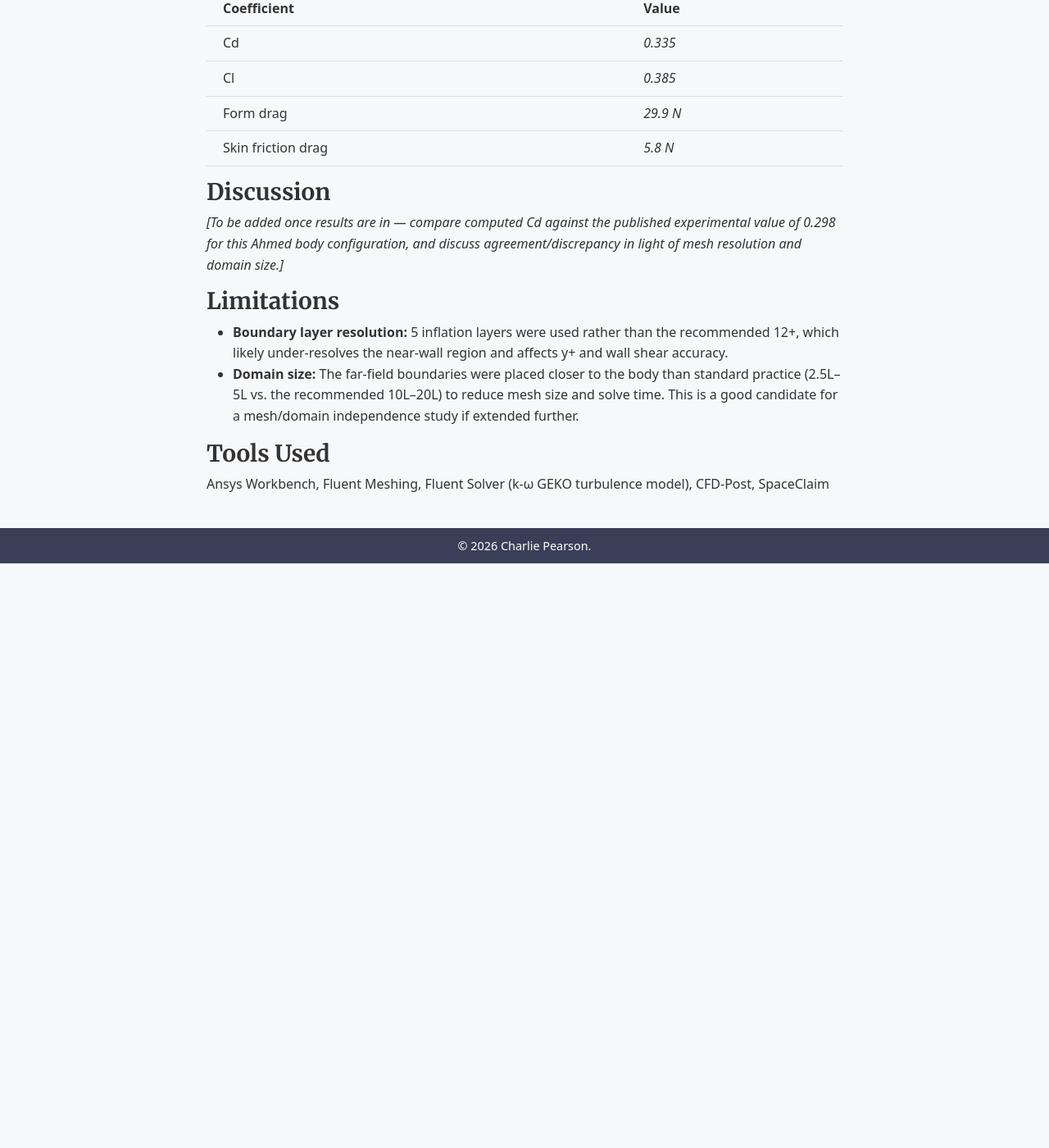
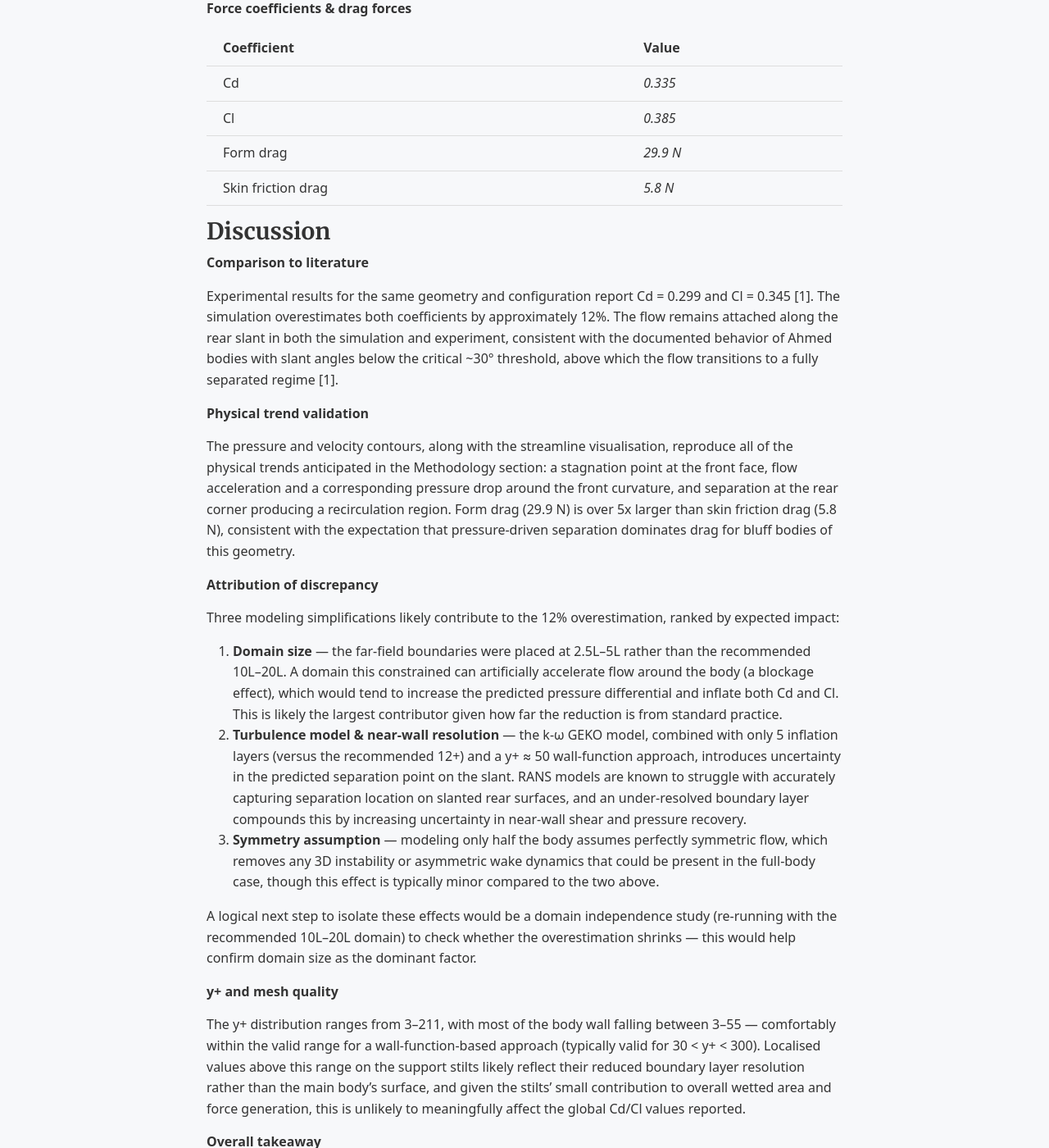
Before and after one commit to CPearson03/CPearson03.github.io, a Jekyll site: the page built from _projects/Ahmed Car Body.md, in a window 1280 px wide and 1400 px high, scrolled down 5516 px. Shown: the whole window at 82% size. Built offline with Jekyll 4.4.1, drawn with Linux system fonts in a browser that asks for light colours; before the commit the page ends 6203 px from its top, so only the background shows below that; some of the changed text lies outside the part shown.

Commit message:
Finishing touches

```diff
--- a/_projects/Ahmed Car Body.md
+++ b/_projects/Ahmed Car Body.md
@@ -91,7 +91,7 @@ figure img {
 - [Methodology & Pre-analysis](#methodology-pre-analysis)
 - [Results](#results)
 - [Discussion](#discussion)
-- [Limitations](#limitations)
+- [References](#references)
 
 
 ### Objective
@@ -123,7 +123,7 @@ The Ahmed body is a simplified car geometry widely used as a benchmark for bluff
 
 **Domain and symmetry:** Since the Ahmed body is symmetric about its centerline, only half the geometry was modeled, with a symmetry boundary condition on the centerplane to halve the mesh size without losing accuracy. This requires Cl, Cd and drag forces reported by the solver to be doubled.
 
-**Domain sizing:** The recommended practice for external aerodynamics is to place the front, side, and top boundaries at 10 characteristic lengths (L) from the body and the outlet at 20L, to keep the boundary conditions from artificially influencing the flow near the body. Due to time/computational constraints, a reduced domain was used instead: 2.5L upstream, 5L for the top, side, and downstream boundaries, and the ground modeled at true height (0). This is a known limitation — see below.
+**Domain sizing:** The recommended practice for external aerodynamics is to place the front, side, and top boundaries at 10 characteristic lengths (L) from the body and the outlet at 20L, to keep the boundary conditions from artificially influencing the flow near the body. Due to time/computational constraints, a reduced domain was used instead: 2.5L upstream, 5L for the top, side, and downstream boundaries, and the ground modeled at true height (0). This is a known limitation — see discussion.
 
 **Boundary conditions:**
 - Inlet: velocity-inlet, Vx = 40 m/s
@@ -155,7 +155,7 @@ The Ahmed body is a simplified car geometry widely used as a benchmark for bluff
 </div>
 
 
-**Expected physical trends to check results against:** Flow decelerates (low velocity, high pressure) at the front stagnation point, accelerates around the front curvature (high velocity, low pressure), and separates at the back corner, producing a recirculation zone with reduced velocity and pressure due to viscous dissipation. Form drag is expected to dominate over skin-friction drag, driven by the pressure differential from separation.
+**Expected physical trends to check results against:** Flow decelerates (low velocity, high pressure) at the front stagnation point, accelerates around the front curvature (high velocity, low pressure), and separates at the back corner, producing a recirculation zone with reduced velocity and pressure due to viscous dissipation. We may also see separation at the back window due to the sudden change in geometry. Form drag is expected to dominate over skin-friction drag, driven by the pressure differential from separation.
 
 ### Results
 
@@ -199,7 +199,7 @@ The Ahmed body is a simplified car geometry widely used as a benchmark for bluff
 
 <figure style="max-width: 700px; margin-left: auto; margin-right: auto;">
   <img src="/assets/images/Ahmed_Car/Velocity_streamlines.png" alt="Streamlines showing recirculation">
-  <figcaption>Recirculation bubble visible downstream of the rear corner.</figcaption>
+  <figcaption>Flow remains attached at the rear window. A recirculation bubble is visible downstream of the rear corner after separation at this point. </figcaption>
 </figure>
 
 
@@ -215,13 +215,37 @@ The Ahmed body is a simplified car geometry widely used as a benchmark for bluff
 
 ### Discussion
 
+**Comparison to literature**
 
-*[To be added once results are in — compare computed Cd against the published experimental value of 0.298 for this Ahmed body configuration, and discuss agreement/discrepancy in light of mesh resolution and domain size.]*
+Experimental results for the same geometry and configuration report Cd = 0.299 and Cl = 0.345 [1]. The simulation overestimates both coefficients by approximately 12%. The flow remains attached along the rear slant in both the simulation and experiment, consistent with the documented behavior of Ahmed bodies with slant angles below the critical ~30° threshold, above which the flow transitions to a fully separated regime [1].
 
-### Limitations
+**Physical trend validation**
 
-- **Boundary layer resolution:** 5 inflation layers were used rather than the recommended 12+, which likely under-resolves the near-wall region and affects y+ and wall shear accuracy.
-- **Domain size:** The far-field boundaries were placed closer to the body than standard practice (2.5L–5L vs. the recommended 10L–20L) to reduce mesh size and solve time. This is a good candidate for a mesh/domain independence study if extended further.
+The pressure and velocity contours, along with the streamline visualisation, reproduce all of the physical trends anticipated in the Methodology section: a stagnation point at the front face, flow acceleration and a corresponding pressure drop around the front curvature, and separation at the rear corner producing a recirculation region. Form drag (29.9 N) is over 5x larger than skin friction drag (5.8 N), consistent with the expectation that pressure-driven separation dominates drag for bluff bodies of this geometry.
+
+**Attribution of discrepancy**
+
+Three modeling simplifications likely contribute to the 12% overestimation, ranked by expected impact:
+
+1. **Domain size** — the far-field boundaries were placed at 2.5L–5L rather than the recommended 10L–20L. A domain this constrained can artificially accelerate flow around the body (a blockage effect), which would tend to increase the predicted pressure differential and inflate both Cd and Cl. This is likely the largest contributor given how far the reduction is from standard practice.
+2. **Turbulence model & near-wall resolution** — the k-ω GEKO model, combined with only 5 inflation layers (versus the recommended 12+) and a y+ ≈ 50 wall-function approach, introduces uncertainty in the predicted separation point on the slant. RANS models are known to struggle with accurately capturing separation location on slanted rear surfaces, and an under-resolved boundary layer compounds this by increasing uncertainty in near-wall shear and pressure recovery.
+3. **Symmetry assumption** — modeling only half the body assumes perfectly symmetric flow, which removes any 3D instability or asymmetric wake dynamics that could be present in the full-body case, though this effect is typically minor compared to the two above.
+
+A logical next step to isolate these effects would be a domain independence study (re-running with the recommended 10L–20L domain) to check whether the overestimation shrinks — this would help confirm domain size as the dominant factor.
+
+**y+ and mesh quality**
+
+The y+ distribution ranges from 3–211, with most of the body wall falling between 3–55 — comfortably within the valid range for a wall-function-based approach (typically valid for 30 < y+ < 300). Localised values above this range on the support stilts likely reflect their reduced boundary layer resolution rather than the main body's surface, and given the stilts' small contribution to overall wetted area and force generation, this is unlikely to meaningfully affect the global Cd/Cl values reported.
+
+**Overall takeaway**
+
+A 12% overestimation in both Cd and Cl is a reasonable result for a first-pass RANS simulation using a reduced domain and a coarser than recommended boundary layer mesh. The consistent overestimation across both coefficients (rather than a mixed over/under-prediction) supports domain blockage as the most likely dominant cause, since it would be expected to inflate both coefficients simultaneously in the same direction.
+
+
+### References
+
+[1] Moghimi, P., & Rafee, R. (2018). Numerical and Experimental Investigations on Aerodynamic Behavior of the Ahmed Body Model with Different Diffuser Angles. *Journal of Applied Fluid Mechanics*, 11(4), 1101–1113. https://doi.org/10.29252/jafm.11.04.27923
+
 
 ### Tools Used
 
```
Also changed, not shown: other parts of _projects/Ahmed Car Body.md (+1 -1 lines), 2 other files.
